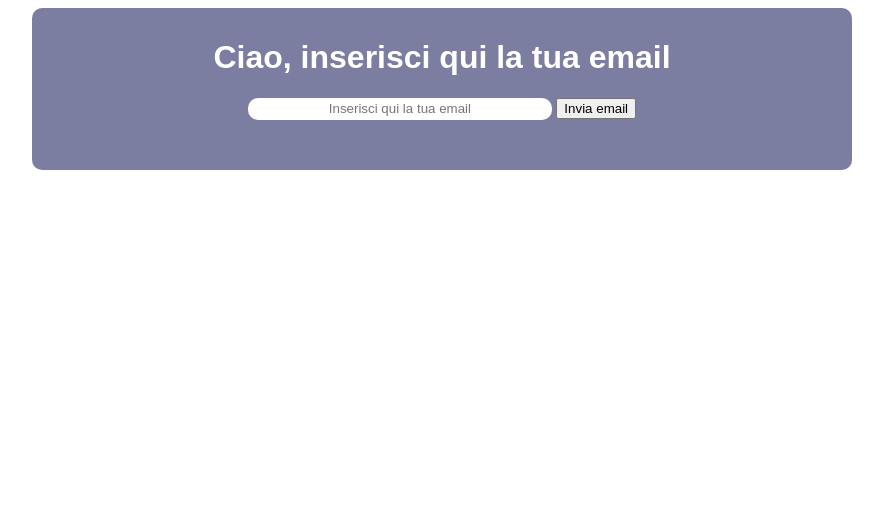
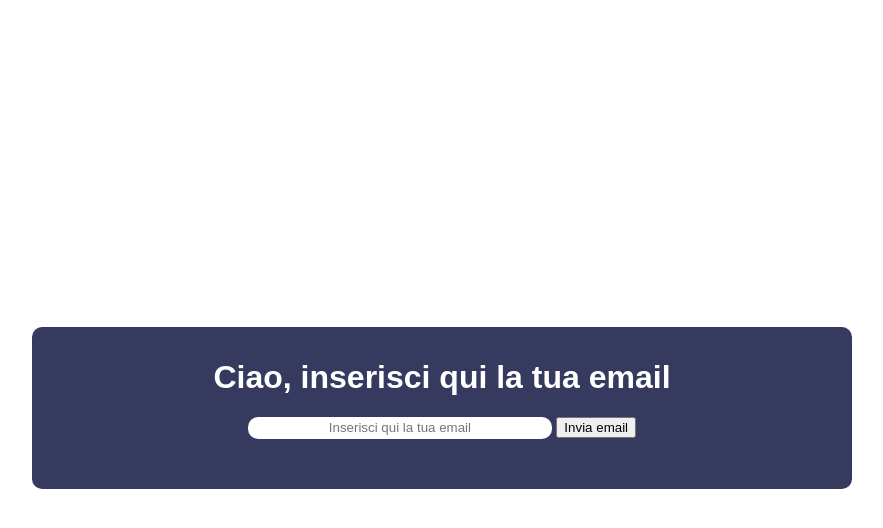
Before and after one commit to antden99/js-mail-dadi, a plain HTML site: page index.html in a window 1280 px wide. Shown: the whole page, without its empty margins (198-1081 px from the left). Drawn offline with Linux system fonts and the light colour scheme.

Commit message:
final commit

```diff
--- a/assets/style.css
+++ b/assets/style.css
@@ -1,6 +1,13 @@
 *{
     font-family: Arial, Helvetica, sans-serif;
     text-align: center;
+}
+
+body{
+    height: 100vh;
+    display: flex;
+    align-items: center;
+    justify-content: center;
 }
 
 
@@ -9,14 +16,15 @@
     max-width: 800px;
     margin: 0 auto;
     text-align: center;
-    background-color: rgb(123, 126, 161);
+    background-color: rgb(54, 58, 95);
     padding: 10px;
     padding-bottom: 50px;
     border-radius: 10px;
 }
 .container:hover{
     background-color: rgb(103, 136, 146);
-    transition: 1s;
+    transition: 2s;
+    opacity: 0.7;
 }
 input{
     width: 300px;
```
Also changed, not shown: index.html (+2 -2 lines).
